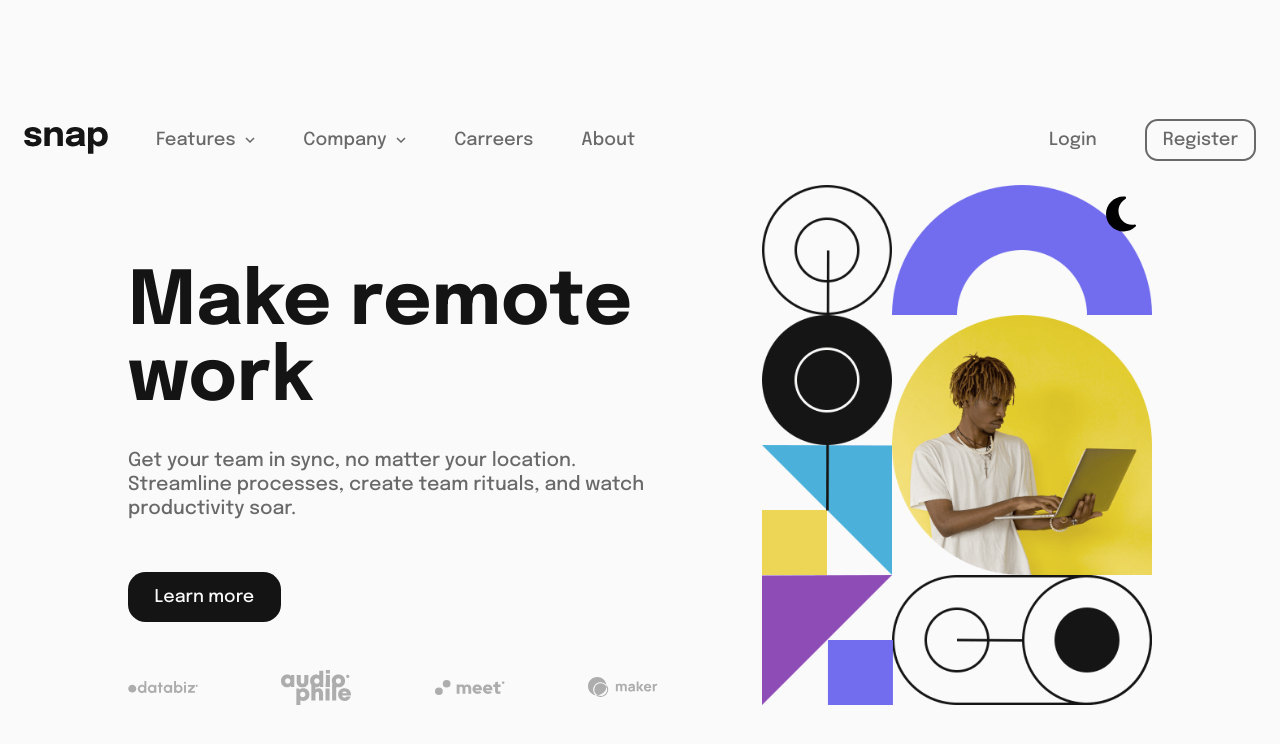
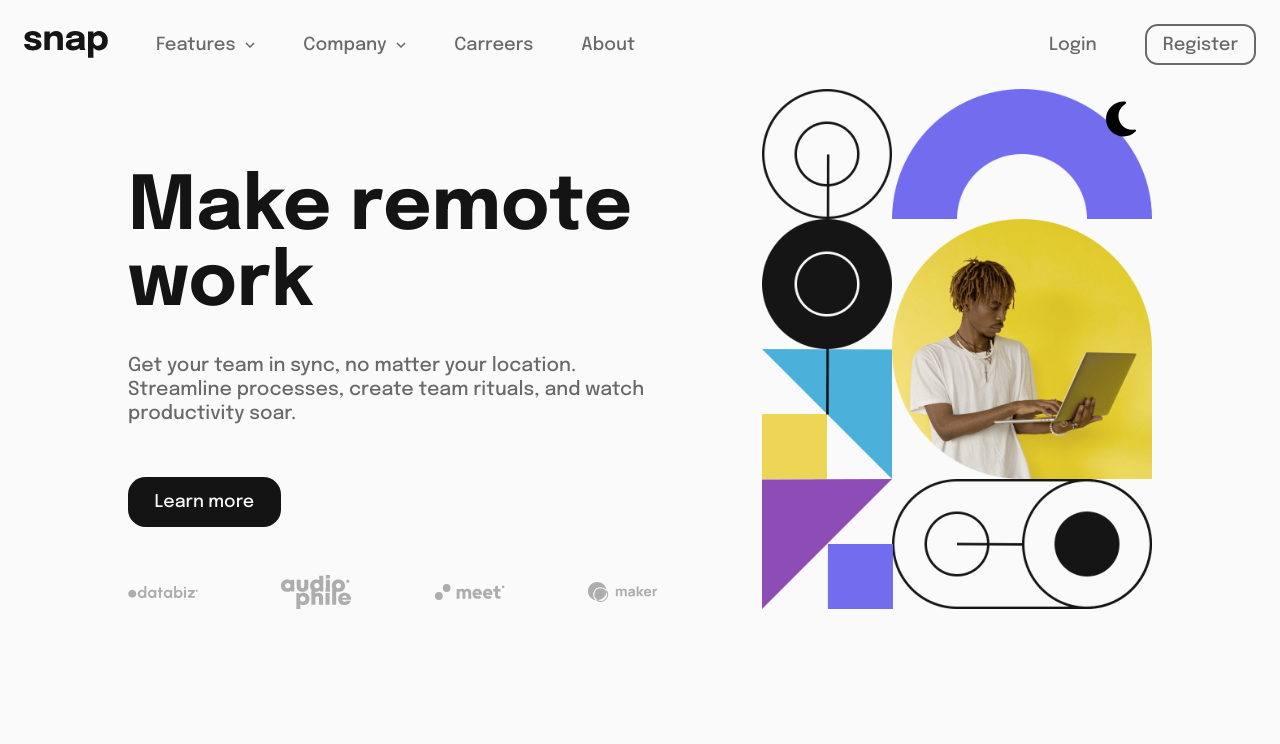
Before and after one commit to JonathanP4/Intro-section, a plain HTML site: page index.html in a window 1280 px wide. Drawn offline with Linux system fonts and the light colour scheme.

Commit message:
updated js

```diff
--- a/script/index.d4a8b14f.js
+++ b/script/index.d4a8b14f.js
@@ -15,10 +15,6 @@ const resizeObserver = new ResizeObserver((entry) => {
     else heroImg.setAttribute("src", "./img/image-hero-mobile.40110e5d.png");
 });
 resizeObserver.observe(document.body);
-document.querySelector("html").style.height = `${window.innerHeight}px`;
-addEventListener("resize", () => {
-    document.querySelector("html").style.height = `${window.innerHeight}px`;
-});
 links.forEach((el) => el.addEventListener("click", (e) => e.preventDefault()));
 const themeToggle = function () {
     if (body.classList.contains("dark-theme")) {
--- a/style/index.b10d73a7.css
+++ b/style/index.b10d73a7.css
@@ -42,8 +42,6 @@ body.dark-theme {
 
 html {
   min-height: 619px;
-  align-items: center;
-  display: grid;
 }
 
 .wrapper {
```
